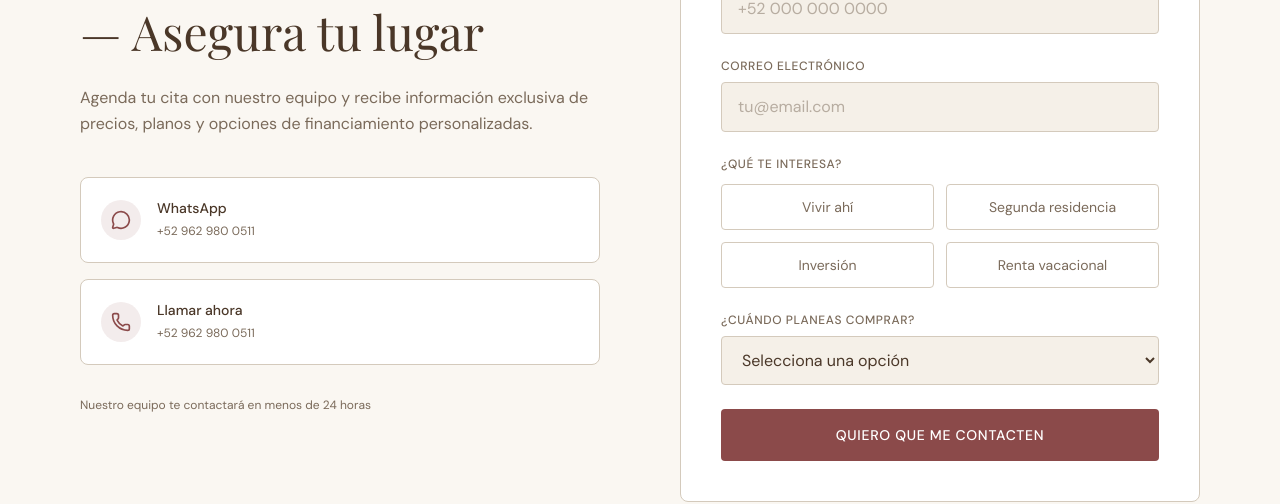
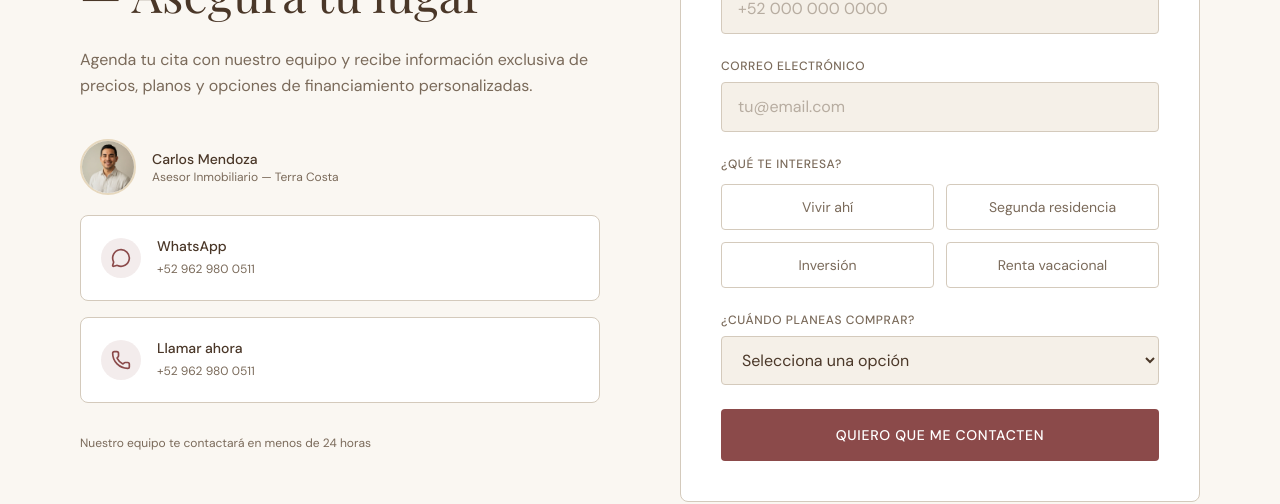
Before and after one commit to Nancy2096/v0-terra-costa-landing-page, a Next.js app: page / in a window 1280 px wide. Shown: the part 5700-6204 px from the top of the page. Built offline with nearby package versions, Linux system fonts and the light colour scheme; a web font is replaced by a local one.

Commit message:
feat: add circular advisor image with golden border and name/title\n\nUse 'next/image' for cohesive advisor contact block layout.

```diff
--- a/components/terra-costa/lead-form.tsx
+++ b/components/terra-costa/lead-form.tsx
@@ -1,6 +1,7 @@
 "use client"
 
 import { useState } from "react"
+import Image from "next/image"
 import { Phone, MessageCircle, CheckCircle } from "lucide-react"
 
 const interests = [
@@ -83,8 +84,27 @@ export function LeadForm() {
               de precios, planos y opciones de financiamiento personalizadas.
             </p>
 
+            {/* Advisor */}
+            <div className="mt-10 flex items-center gap-4">
+              <div className="relative h-14 w-14 shrink-0 overflow-hidden rounded-full border-2 border-gold/40">
+                <Image
+                  src="/images/asesor.jpg"
+                  alt="Carlos Mendoza, asesor inmobiliario"
+                  fill
+                  className="object-cover"
+                  sizes="56px"
+                />
+              </div>
+              <div>
+                <p className="text-sm font-medium text-earth">Carlos Mendoza</p>
+                <p className="text-xs text-muted-foreground">
+                  Asesor Inmobiliario — Terra Costa
+                </p>
+              </div>
+            </div>
+
             {/* Contact Options */}
-            <div className="mt-10 flex flex-col gap-4">
+            <div className="mt-5 flex flex-col gap-4">
               <a
                 href="https://wa.me/529629800511"
                 target="_blank"
```
Also changed, not shown: public/images/asesor.jpg (added).
